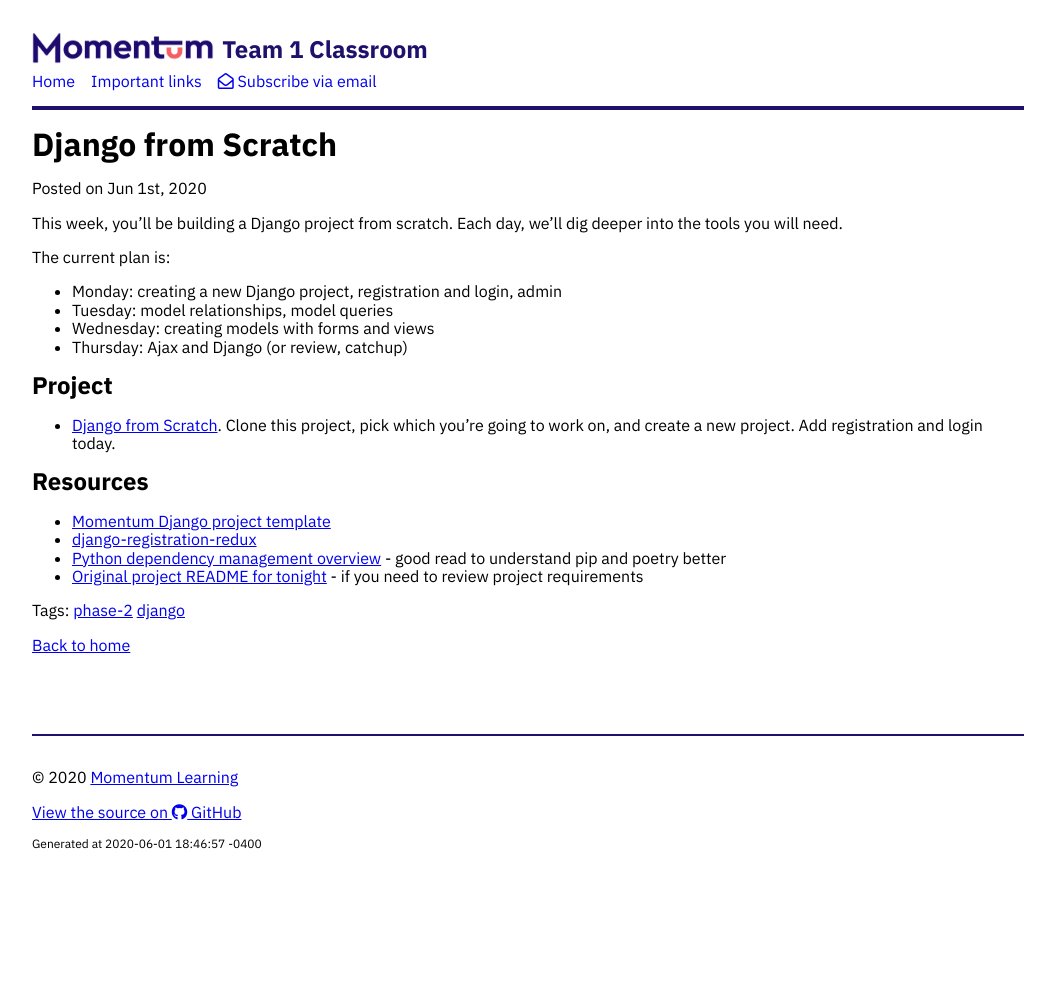
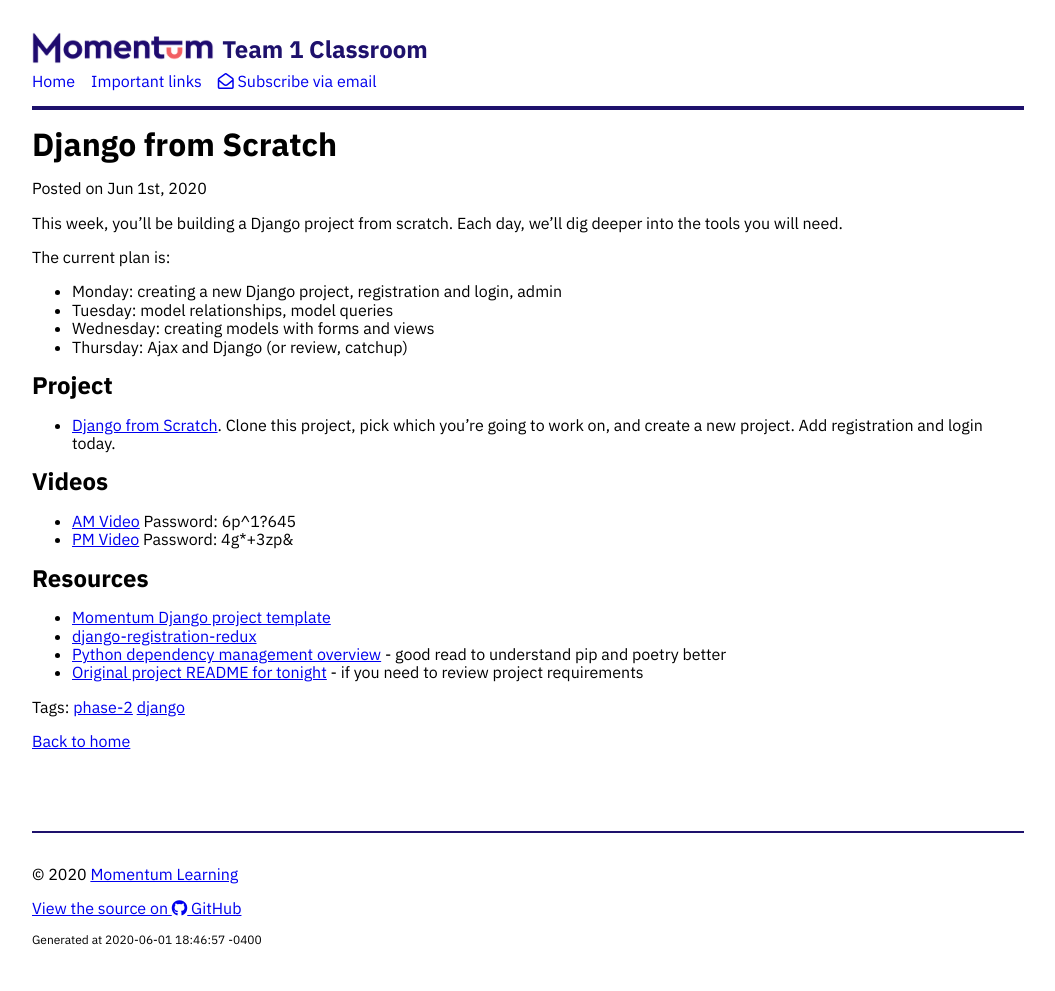
Before and after one commit to Momentum-Morehouse-2/Momentum-Morehouse-2.github.io, a Jekyll site: the page built from _posts/2020-06-01-django-from-scratch.md, in a window 1280 px wide. Shown: the whole page, without its empty margins (112-1167 px from the left). Built offline with Jekyll 4.4.1, drawn with Linux system fonts in a browser that asks for light colours; nearby versions of some CDN libraries; before the commit the page ends 900 px from its top, so only the background shows below that.

Commit message:
Add jun 1 videos

```diff
--- a/_posts/2020-06-01-django-from-scratch.md
+++ b/_posts/2020-06-01-django-from-scratch.md
@@ -17,6 +17,11 @@ The current plan is:
 
 * [Django from Scratch](https://classroom.github.com/a/bg6cFZKz). Clone this project, pick which you're going to work on, and create a new project. Add registration and login today.
 
+## Videos
+
+* [AM Video](https://us02web.zoom.us/rec/share/2O5uAe7e9CRLbKPG1xHBdLF6FYHseaa81iQa-6FYzR5y869UdVsFFl1U0UgqkUUW) Password: 6p^1?645
+* [PM Video](https://us02web.zoom.us/rec/share/3d1bcL7-2E5OQI3u4kLGWo8-Xb_KX6a8hCYW-vQKmcZwxOo-58wPli79KrNixTY) Password: 4g*+3zp&
+
 ## Resources
 
 * [Momentum Django project template](https://github.com/momentumlearn/django-project-template)
```
